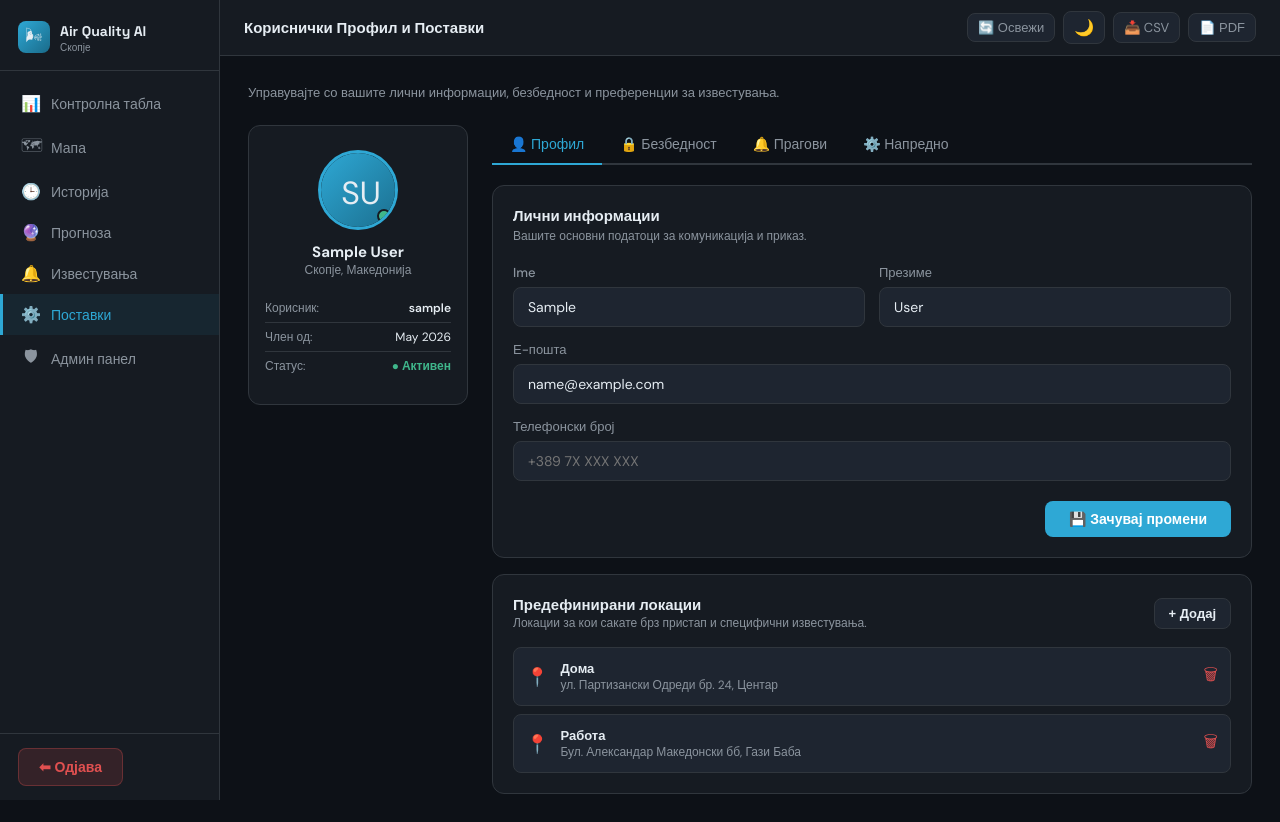
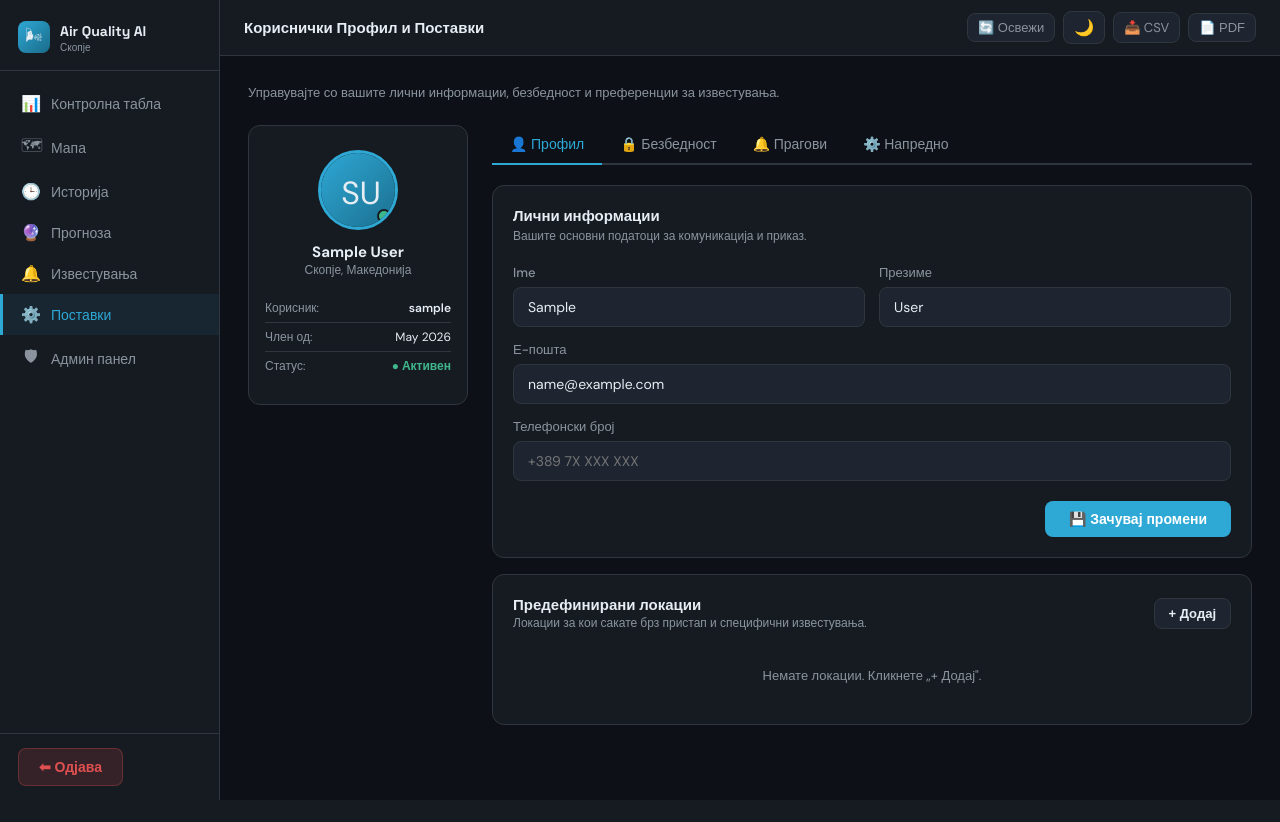
Before and after one commit to Pazarkoskid/Tim20-Air-Quality, a Django app: page /settings/ in a window 1280 px wide. After the commit the page ends 800 px from the top, so only its background shows below. Run offline with Django 5.2, Linux system fonts and the light colour scheme; the visitor is signed in with stand-in values (Sample User, id 1); data that the repository does not hold is empty.

Commit message:
Fixed bugs

```diff
--- a/django-backend/airquality/templates/airquality/base.html
+++ b/django-backend/airquality/templates/airquality/base.html
@@ -207,6 +207,10 @@
 :root[data-theme="light"] .topbar { background: #ffffff; border-bottom: 1px solid #c8d4de; }
 
 :root[data-theme="light"] .card { background: #ffffff; border-color: #c8d4de; }
+
+  /* FIX: Map stays below fixed topbar and sidebar when scrolling */
+  #map { position: relative; z-index: 1 !important; }
+  .leaflet-control-container { z-index: 1 !important; }
 </style>
   {% block extra_head %}{% endblock %}
 </head>
--- a/django-backend/airquality/templates/airquality/history.html
+++ b/django-backend/airquality/templates/airquality/history.html
@@ -58,7 +58,7 @@
     <table class="data-table">
       <thead>
         <tr>
-          <th>Време</th>
+          <th>Датум/Време</th>
           <th>Измерено</th>
           <th>Статус</th>
         </tr>
@@ -66,7 +66,8 @@
       <tbody>
         {% for r in records %}
         <tr>
-          <td>
+          <td class="font-mono" style="white-space:nowrap;">{{ r.timestamp|date:"d.m.Y H:i" }}</td>
+          <td style="font-size:12px;">
             AQI <strong>{{ r.aqi|floatformat:0 }}</strong>
             / PM2.5 {{ r.pm25|floatformat:1|default:"–" }}
             / PM10 {{ r.pm10|floatformat:1|default:"–" }}
--- a/django-backend/airquality/templates/airquality/settings.html
+++ b/django-backend/airquality/templates/airquality/settings.html
@@ -88,7 +88,7 @@
 
           <div class="form-group" style="margin-bottom:20px;">
             <label>Телефонски број</label>
-            <input type="text" name="phone" class="form-control" value="{{ profile.phone|default:'' }}" placeholder="+389 7X XXX XXX"/>
+            <input type="text" name="phone" class="form-control" value="{{ profile.phone }}" placeholder="+389 7X XXX XXX"/>
           </div>
 
           <div style="display:flex;justify-content:flex-end;">
@@ -106,23 +106,43 @@
           </div>
           <button class="btn btn-secondary" style="font-size:13px;padding:7px 14px;">+ Додај</button>
         </div>
+        <!-- Add form -->
+        <div id="add-location-form" style="display:none;margin-bottom:16px;padding:14px;background:var(--surface2);border-radius:8px;border:1px solid var(--border);">
+          <form method="POST" action="{% url 'add_location' %}">
+            {% csrf_token %}
+            <div style="display:grid;grid-template-columns:1fr 1fr auto;gap:10px;align-items:end;">
+              <div>
+                <label style="font-size:12px;color:var(--text-muted);display:block;margin-bottom:4px;">Назив</label>
+                <input type="text" name="name" class="form-control" placeholder="пр. Дома, Работа..." required/>
+              </div>
+              <div>
+                <label style="font-size:12px;color:var(--text-muted);display:block;margin-bottom:4px;">Адреса</label>
+                <input type="text" name="address" class="form-control" placeholder="ул. ..."/>
+              </div>
+              <div style="display:flex;gap:6px;">
+                <button type="submit" class="btn btn-primary" style="font-size:13px;white-space:nowrap;">Зачувај</button>
+                <button type="button" onclick="document.getElementById('add-location-form').style.display='none';document.getElementById('btn-add-loc').style.display='';" class="btn btn-secondary" style="font-size:13px;">✕</button>
+              </div>
+            </div>
+          </form>
+        </div>
+
         <div style="display:flex;flex-direction:column;gap:8px;">
+          {% for loc in saved_locations %}
           <div style="display:flex;align-items:center;gap:12px;padding:12px;background:var(--surface2);border-radius:8px;border:1px solid var(--border);">
             <span style="font-size:18px;">📍</span>
             <div style="flex:1;">
-              <div style="font-size:13px;font-weight:600;">Дома</div>
-              <div style="font-size:12px;color:var(--text-muted);">ул. Партизански Одреди бр. 24, Центар</div>
+              <div style="font-size:13px;font-weight:600;">{{ loc.name }}</div>
+              {% if loc.address %}<div style="font-size:12px;color:var(--text-muted);">{{ loc.address }}</div>{% endif %}
             </div>
-            <button style="background:none;border:none;cursor:pointer;color:#e05050;font-size:16px;">🗑</button>
+            <form method="POST" action="{% url 'delete_location' loc.pk %}" style="display:inline;">
+              {% csrf_token %}
+              <button type="submit" style="background:none;border:none;cursor:pointer;color:#e05050;font-size:16px;" title="Избриши">🗑</button>
+            </form>
           </div>
-          <div style="display:flex;align-items:center;gap:12px;padding:12px;background:var(--surface2);border-radius:8px;border:1px solid var(--border);">
-            <span style="font-size:18px;">📍</span>
-            <div style="flex:1;">
-              <div style="font-size:13px;font-weight:600;">Работа</div>
-              <div style="font-size:12px;color:var(--text-muted);">Бул. Александар Македонски бб, Гази Баба</div>
-            </div>
-            <button style="background:none;border:none;cursor:pointer;color:#e05050;font-size:16px;">🗑</button>
-          </div>
+          {% empty %}
+          <div style="text-align:center;padding:20px;color:var(--text-muted);font-size:13px;">Немате локации. Кликнете „+ Додај".</div>
+          {% endfor %}
         </div>
       </div>
     </div>
--- a/django-backend/airquality/urls.py
+++ b/django-backend/airquality/urls.py
@@ -27,4 +27,7 @@ urlpatterns = [
     # CR-002 & CR-003
     path('api/ranking/', views.api_ranking, name='api_ranking'),
     path('api/compare/', views.api_compare, name='api_compare'),
+    # Saved locations
+    path('settings/locations/add/', views.add_location, name='add_location'),
+    path('settings/locations/delete/<int:pk>/', views.delete_location, name='delete_location'),
 ]
--- a/django-backend/airquality/views.py
+++ b/django-backend/airquality/views.py
@@ -14,7 +14,7 @@ from django.utils import timezone
 from django.views.decorators.http import require_POST
 
 from airquality.forms import HistoryFilterForm, ProfileForm, RegisterForm
-from airquality.models import AirQualityRecord, Forecast, Notification, UserProfile
+from airquality.models import AirQualityRecord, Forecast, Notification, UserProfile, SavedLocation
 from airquality.services import fetch_air_quality, generate_forecast, save_record_and_notify
 
 
@@ -121,7 +121,7 @@ def api_stations(request):
                 "pm25": data["components"]["pm2_5"],
                 "pm10": data["components"]["pm10"],
                 "no2": data["components"]["no2"],
-                "aqi": data["main"]["aqi"] * 50
+                "aqi": {1: 25, 2: 75, 3: 125, 4: 175, 5: 250}.get(data["main"]["aqi"], 100)
             })
         except:
             pass
@@ -233,20 +233,18 @@ def forecast_view(request):
     labels     = json.dumps([f.forecast_time.strftime('%d.%m %H:%M') for f in forecasts])
     pred_aqi   = json.dumps([f.predicted_aqi for f in forecasts])
     pred_pm25  = json.dumps([f.predicted_pm25 or 0 for f in forecasts])
-    confidence = json.dumps([f.confidence for f in forecasts])
+    confidence = json.dumps([round(f.confidence * 100, 0) if f.confidence <= 1 else f.confidence for f in forecasts])
 
     # Snap at +24h, +48h, +72h from now
     snap24 = forecasts.filter(hours_ahead__lte=24).last()
     snap48 = forecasts.filter(hours_ahead__gt=24, hours_ahead__lte=48).last()
     snap72 = forecasts.filter(hours_ahead__gt=48, hours_ahead__lte=72).last()
 
-    # Build forecast_snaps list for template (forecast.html uses {% for snap, label in forecast_snaps %})
     forecast_snaps = [
-        (snap24, '+24 часа'),
-        (snap48, '+48 часа'),
-        (snap72, '+72 часа'),
+        (snap24, '+24 Часа'),
+        (snap48, '+48 Часа'),
+        (snap72, '+72 Часа'),
     ]
-    # Key forecasts: pick every 12h up to 72h
     key_forecasts = list(forecasts.filter(hours_ahead__in=[6, 12, 24, 36, 48, 60, 72]))
 
     unread_count = Notification.objects.filter(user=request.user, read=False).count()
@@ -328,11 +326,15 @@ def api_unread_count(request):
 @login_required
 def settings_view(request):
     profile, _ = UserProfile.objects.get_or_create(user=request.user)
+    form = ProfileForm(request.POST or None, instance=profile,
+                       initial={'first_name': request.user.first_name,
+                                'last_name': request.user.last_name,
+                                'email': request.user.email})
+
     if request.method == 'POST':
         action = request.POST.get('action', 'profile')
-        # FIX #3: consume existing messages to prevent duplicates
-        list(messages.get_messages(request))
 
+        # FIX #8: change_password — use messages.add_message directly, no double message
         if action == 'change_password':
             new_pw  = request.POST.get('new_password', '').strip()
             confirm = request.POST.get('confirm_password', '').strip()
@@ -346,10 +348,16 @@ def settings_view(request):
                 request.user.set_password(new_pw)
                 request.user.save()
                 update_session_auth_hash(request, request.user)
+                # FIX #8: use storage.used flag workaround — add only once
+                # by clearing existing success messages first
+                storage = messages.get_messages(request)
+                storage.used = True
                 messages.success(request, '✅ Лозинката е успешно променета.')
-            return redirect('/settings/?tab=security')
+            return redirect('settings')
 
+        # FIX #4: profile save — save User fields + UserProfile fields directly
         if action == 'profile':
+            list(messages.get_messages(request))
             first_name = request.POST.get('first_name', '').strip()
             last_name  = request.POST.get('last_name', '').strip()
             email      = request.POST.get('email', '').strip()
@@ -358,10 +366,13 @@ def settings_view(request):
             if email:
                 request.user.email = email
             request.user.save()
+            profile.phone = request.POST.get('phone', '').strip()
+            profile.save()
             messages.success(request, '✅ Поставките се зачувани.')
             return redirect('/settings/?tab=profile')
 
         if action == 'thresholds':
+            list(messages.get_messages(request))
             try:
                 profile.aqi_threshold = int(request.POST.get('aqi_threshold', profile.aqi_threshold))
             except (ValueError, TypeError):
@@ -373,7 +384,7 @@ def settings_view(request):
             messages.success(request, '✅ Поставките се зачувани.')
             return redirect('/settings/?tab=thresholds')
 
-    # GET — always load fresh from DB
+    # GET — load fresh from DB
     form = ProfileForm(None, instance=profile,
                        initial={'first_name': request.user.first_name,
                                 'last_name': request.user.last_name,
@@ -385,12 +396,14 @@ def settings_view(request):
         ('thresholds', '🔔 Прагови'),
         ('advanced',   '⚙️ Напредно'),
     ]
+    saved_locations = SavedLocation.objects.filter(user=request.user)
     unread_count = Notification.objects.filter(user=request.user, read=False).count()
     return render(request, 'airquality/settings.html', {
         'form': form, 'profile': profile,
         'unread_count': unread_count,
         'active_tab': active_tab,
         'tabs': tabs,
+        'saved_locations': saved_locations,
     })
 
 
@@ -703,6 +716,27 @@ def api_compare(request):
         'period2': {'label': f'{from_2} – {to_2}', 'labels': l2, 'values': v2},
     })
 
+
+# ─────────────────────────────────────────────
+#  Saved Locations CRUD
+# ─────────────────────────────────────────────
+
+@login_required
+@require_POST
+def add_location(request):
+    name    = request.POST.get('name', '').strip()
+    address = request.POST.get('address', '').strip()
+    if name:
+        SavedLocation.objects.create(user=request.user, name=name, address=address)
+    return redirect('/settings/?tab=profile')
+
+
+@login_required
+@require_POST
+def delete_location(request, pk):
+    SavedLocation.objects.filter(user=request.user, pk=pk).delete()
+    return JsonResponse({'status': 'ok'})
+
 @login_required
 def api_refresh(request):
     data = fetch_air_quality()
```
Also changed, not shown: django-backend/airquality/models.py (+14 -0 lines), django-backend/airquality/migrations/0002_userprofile_phone_savedlocation.py (added).
